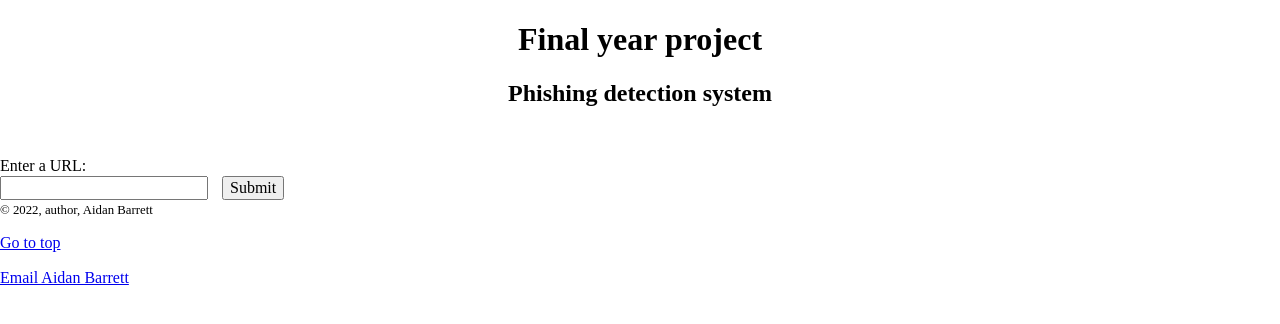
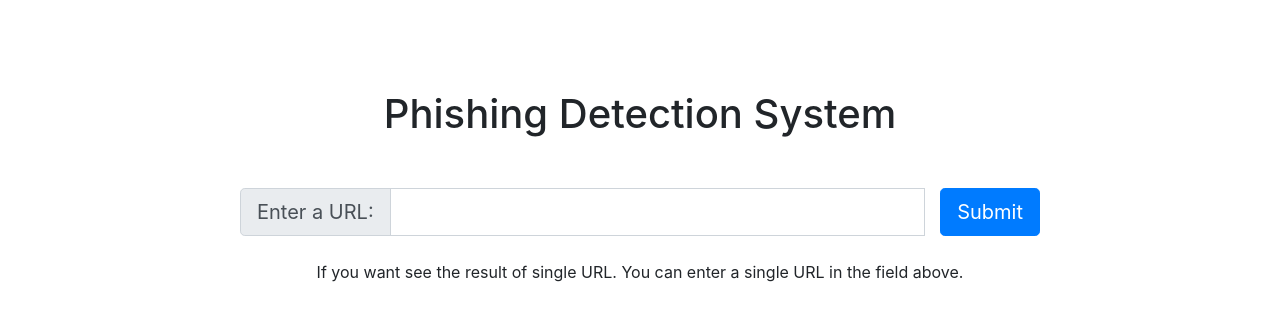
Before and after one commit to ABarrett7/Final-year-project, a Flask app: page / in a window 1280 px wide. Shown: the top 324 px of the page. Run offline with Flask 2, Linux system fonts and the light colour scheme; some libraries are stand-ins or nearby versions.

Commit message:
Update getInput.html

```diff
--- a/templates/getInput.html
+++ b/templates/getInput.html
@@ -1,50 +1,49 @@
-<!doctype html><!--HTML5 doctype declaration -->
-<html lang="en"><!--default language of the document content -->
+<!DOCTYPE html>
+<html lang="en" dir="ltr">
+  <head>
+    <meta charset="utf-8">
+    <link rel="stylesheet" href="https://stackpath.bootstrapcdn.com/bootstrap/4.1.3/css/bootstrap.min.css" integrity="sha384-MCw98/SFnGE8fJT3GXwEOngsV7Zt27NXFoaoApmYm81iuXoPkFOJwJ8ERdknLPMO" crossorigin="anonymous">
+    <title>Phishing Url Detection</title>
+    <script src="https://ajax.googleapis.com/ajax/libs/jquery/3.3.1/jquery.min.js"></script>
+    <style>
 
-    <head><meta http-equiv="Content-Type" content="text/html; charset=utf-8">
-		<!--character encoding for the document (Unicode) -->
-			<link href="css/normalize.css" rel="stylesheet" />
-			<link href="css/stylesheet.css" rel="stylesheet" />
+    </style>
+  </head>
+  <body>
 
-	</head>
-
-<body>
-<!--Markup all web page content inside the 'body' tags -->
-	<div id="wrapper">
-	<a id="top"></a>
-	<!--The 'wrapper' contains all the page content-->
-
-    <header><!--The main heading for the page -->
-		<center>
-		<h1>Final year project</h1>
-		</center>
-		<center>
-		<h2>Phishing detection system</h2>
-		</center>
-	</header>
-<!--The main page content -->
-		<main>
+    <center style="margin-top: 90px;">
+     <h1 class="text-black">Phishing Detection System</h1>
       <div class="single-url">
       <div class="input-group input-group-lg" style="width: 800px;margin-top: 50px">
         <div class="input-group-prepend">
           <span class="input-group-text" id="inputGroup-sizing-lg">Enter a URL:</span>
         </div>
         <input type="text" class="form-control" id="url"   value="">
-				<button type="submit" class="btn getResult btn-primary btn-lg mb-2" style="margin-left: 10px">Submit</button>
+          <button type="submit" class="btn getResult btn-primary btn-lg mb-4" style="margin-left: 15px">Submit</button>
+
       </div>
+    </div>
+      <span class="text-black">If you want see the result of single URL. You can enter a single URL in the field above.</span>
+    </div>
+  </div>
+        <div class=""></div>
+        <div class="score"></div>
       <div class="result"></div>
 
-		</div>
-		</main>
-<!--Close main page content -->
+    </center>
 
+
+
+  </body>
   <script>
 
 
 
-   document.getElementsByClassName("getResult")[0].addEventListener("click",result);
+   document.getElementsByClassName("getResult", "score")[0].addEventListener("click",result);
+   function score(){
+
+   }
    function result(){
-
      var div = document.querySelector(".result");
       var urlname = document.getElementById('url').value;
  		$.ajax({
@@ -55,6 +54,8 @@
  			url : '/result'
  		})
  		.done(function(data) {
+             var newHTML = '<h3 class="text-black mt-4">Accuracy score is'+score+'</h3>';
+             div.innerHTML=  newHTML;
 
  			if (data.error) {
  				alert(data.error);
@@ -72,8 +73,8 @@
 
 $(document).ready(function(){
 
+
 $(".single").on('click',function(){
-
 
 $(".single-url").show();
 });
@@ -82,14 +83,4 @@ $(".single-url").show();
 });
 
   </script>
-
-
-
-	<div id="footer"><!--Footer content -->
-		<small>&copy; 2022, author, Aidan Barrett</small>
-		<p><a href="#top">Go to top</a></p>
-	</div>
-<a href="mailto:ab1913@brighton.ac.uk">Email Aidan Barrett</a>
-	</div><!--Close 'wrapper' div -->
-</body><!--Close 'body' -->
-</html><!--Close 'html' -->
+</html>
```
Lines whose indentation alone changed are shown as unchanged.
